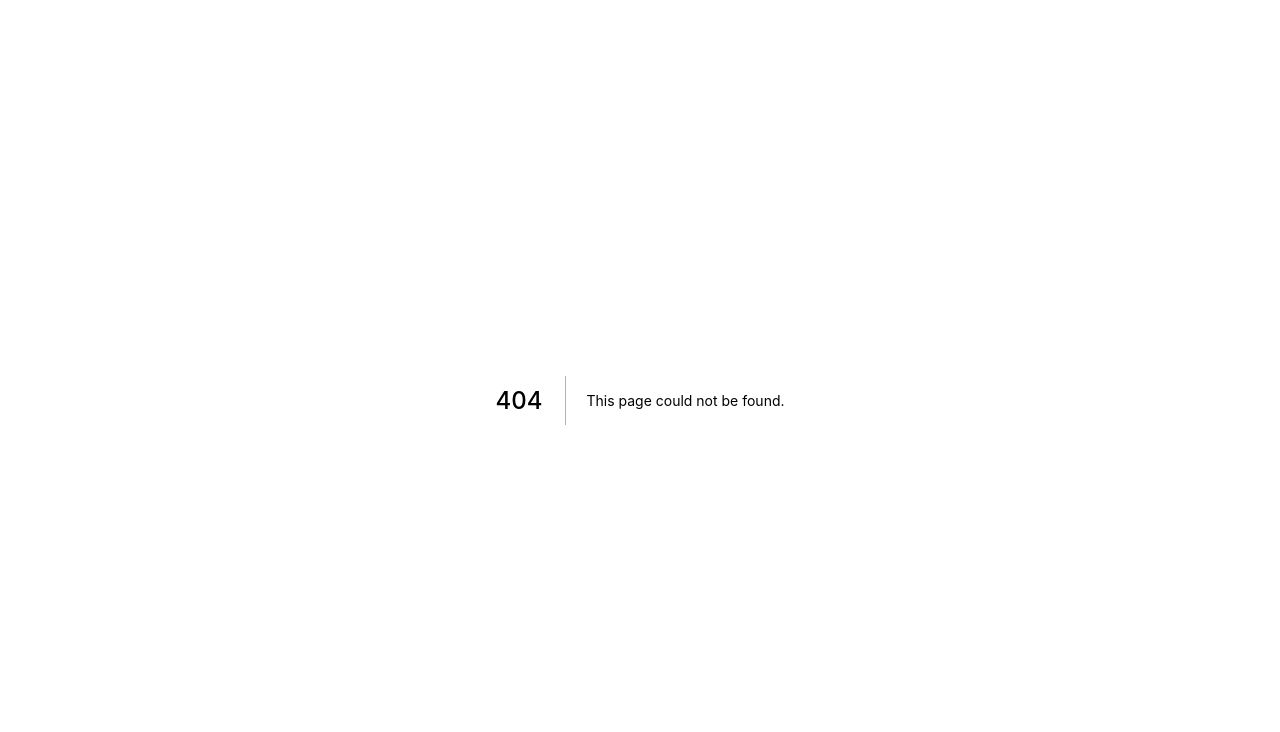
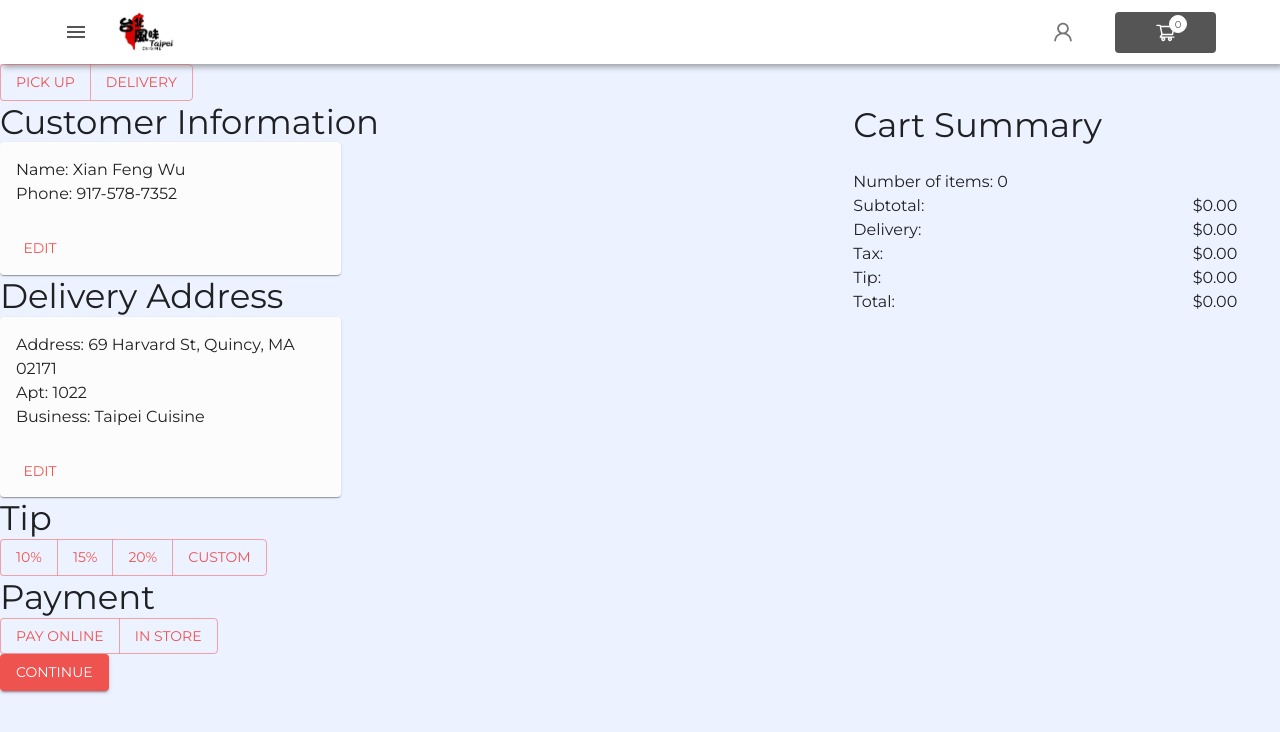
Before and after one commit to XianFengWu1996/taipeicuisine_nextjs, a Next.js app: page /order/checkout in a window 1280 px wide. Before the commit this address had no page. Shown: the top 732 px of the page. Built offline with nearby package versions, Linux system fonts and the light colour scheme.

Commit message:
finish basic layout for checkout

```diff
--- a/components/order/appbar/cartDrawer/cartDrawerActions.tsx
+++ b/components/order/appbar/cartDrawer/cartDrawerActions.tsx
@@ -1,4 +1,5 @@
 import { Button } from "@mui/material";
+import Router from "next/router";
 import { clearCart } from "../../../../store/slice/cartSlice";
 import { useAppDispatch, useAppSelector } from "../../../../store/store";
 
@@ -15,7 +16,9 @@ export const CartDrawerActions = () => {
         justifyContent: 'center',
         alignItems: 'center',
     }}>
-        <Button variant="contained">Checkout | ${cartState.subtotal.toFixed(2)}</Button>
+        <Button variant="contained" onClick={() => {
+            Router.push('/order/checkout');
+        }}>Checkout | ${cartState.subtotal.toFixed(2)}</Button>
         <Button sx={{ marginLeft: '15px'}} onClick={() => dispatch(clearCart())}>Clear Cart</Button>
     </div>
 }
--- /dev/null
+++ b/pages/order/checkout.tsx
@@ -0,0 +1,135 @@
+import { Button, ButtonGroup, Card, CardActionArea, CardActions, CardContent, Divider, Grid, List, ListItem, ListItemText, Paper, Typography } from "@mui/material";
+import { isEmpty } from "lodash";
+import { PublicAppBar } from "../../components/order/appbar/appbar";
+import { useAppSelector } from "../../store/store";
+
+export default function CheckoutPage() {
+    const cartState = useAppSelector((state) => state.cart)
+    return <>
+        <PublicAppBar />
+        <Grid container>
+                <Grid item lg={8} md={7}>
+                    <ButtonGroup>
+                        <Button>Pick Up</Button>
+                        <Button>Delivery</Button>
+                    </ButtonGroup>
+
+
+                    <Typography variant="h4">Customer Information</Typography>
+                    <Card sx={{ width: '40%'}}>
+                        <CardContent>
+                            <Typography>
+                                Name: Xian Feng Wu
+                            </Typography>
+                            <Typography>
+                                Phone: 917-578-7352
+                            </Typography>
+                        </CardContent>
+
+                        <CardActions>
+                            <Button>Edit</Button>
+                        </CardActions>
+                    </Card>
+
+                    <Typography variant="h4">Delivery Address</Typography>
+                    <Card sx={{ width: '40%'}}>
+                        <CardContent>
+                            <Typography>
+                                Address: 69 Harvard St, Quincy, MA 02171
+                            </Typography>
+                            <Typography>
+                                Apt: 1022
+                            </Typography>
+                            <Typography>
+                                Business: Taipei Cuisine
+                            </Typography>
+                        </CardContent>
+
+                        <CardActions>
+                            <Button>Edit</Button>
+                        </CardActions>
+                    </Card>
+
+
+                    <Typography variant="h4">Tip</Typography>
+                    <ButtonGroup>
+                        <Button>10%</Button>
+                        <Button>15%</Button>
+                        <Button>20%</Button>
+                        <Button>Custom</Button>
+                    </ButtonGroup>
+
+                    <Typography variant="h4">Payment</Typography>
+                    <ButtonGroup>
+                        <Button>Pay Online</Button>
+                        <Button>In Store</Button>
+                    </ButtonGroup>
+
+                    <div>
+                    <Button variant="contained">Continue</Button>
+
+                    </div>
+                </Grid>
+                <Grid item lg={4} md={5}>
+                    <Typography variant="h4" sx={{ marginTop: 5}}>Cart Summary</Typography>
+                    <List style={{ width: '90%'}}>
+                    {
+                                cartState.cart.map((item) => {
+                                    return <div key={item.id} style={{ display: 'flex', marginBottom: '3px'}}>
+                                        <div style={{ width: '10%'}}>
+                                        <Typography variant="subtitle2">x {item.quantity}</Typography>
+                                        </div>
+                                        <div style={{ width: '80%'}}>
+                                            <Typography variant="subtitle2">{item.dish.label_id} {item.dish.en_name} {item.dish.ch_name}</Typography>
+                                            {
+                                                !isEmpty(item.option) ?<Typography sx={{
+                                                    fontSize: '12px',
+                                                    fontWeight: 600,
+                                                    fontStyle: 'italic'
+                                                }}>Option: {item.option.en_name} {item.option.ch_name}</Typography> : null
+                                            }
+                                        </div>
+                                        <div style={{ width: '10%', display: 'flex', justifyContent: 'end'}}>
+                                        <Typography variant="subtitle2">${item.total.toFixed(2)}</Typography>
+                                        </div>
+
+                                    </div>
+                                })
+                            }
+                    </List>
+
+
+                    <List style={{ width: '90%'}}>
+                    <Typography>Number of items: {cartState.cart_quantity}</Typography>
+
+
+                        <div style={{ display: 'flex', justifyContent: 'space-between'}}>
+                            <Typography>Subtotal: </Typography>
+                            <Typography>${cartState.subtotal.toFixed(2)}</Typography>
+                        </div>
+
+                        <div style={{ display: 'flex', justifyContent: 'space-between'}}>
+                            <Typography>Delivery: </Typography>
+                            <Typography>${'0.00'}</Typography>
+                        </div>
+
+                        <div style={{ display: 'flex', justifyContent: 'space-between'}}>
+                            <Typography>Tax: </Typography>
+                            <Typography>${cartState.tax.toFixed(2)}</Typography>
+                        </div>
+
+                        <div style={{ display: 'flex', justifyContent: 'space-between'}}>
+                            <Typography>Tip: </Typography>
+                            <Typography>${cartState.tip.toFixed(2)}</Typography>
+                        </div>
+                        <div style={{ display: 'flex', justifyContent: 'space-between'}}>
+                            <Typography>Total: </Typography>
+                            <Typography>${cartState.total.toFixed(2)}</Typography>
+                        </div>
+
+
+                    </List>
+                </Grid>
+        </Grid>
+    </>
+}
```
